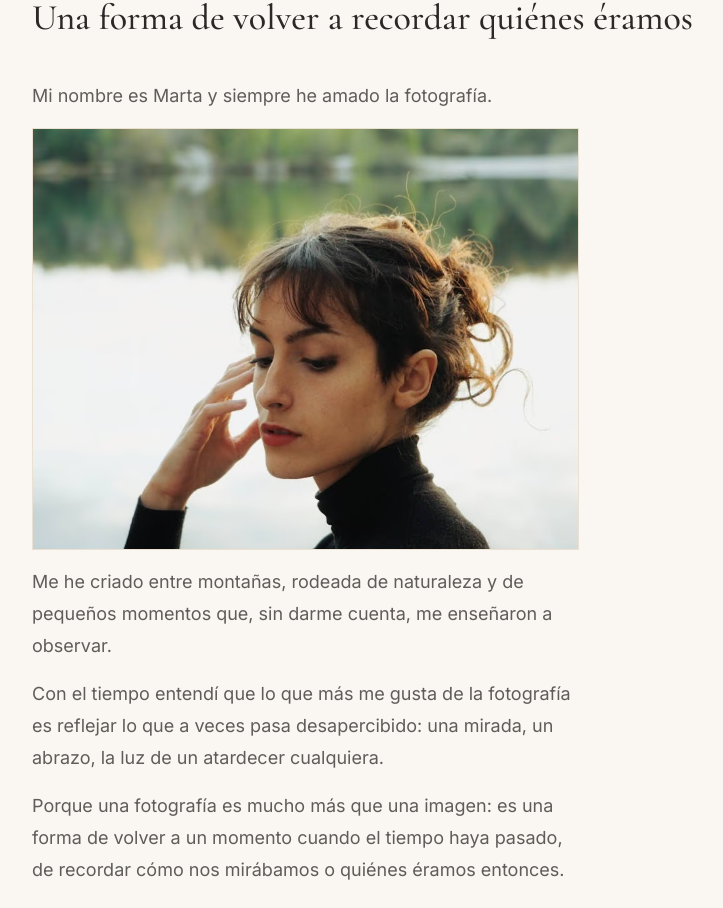
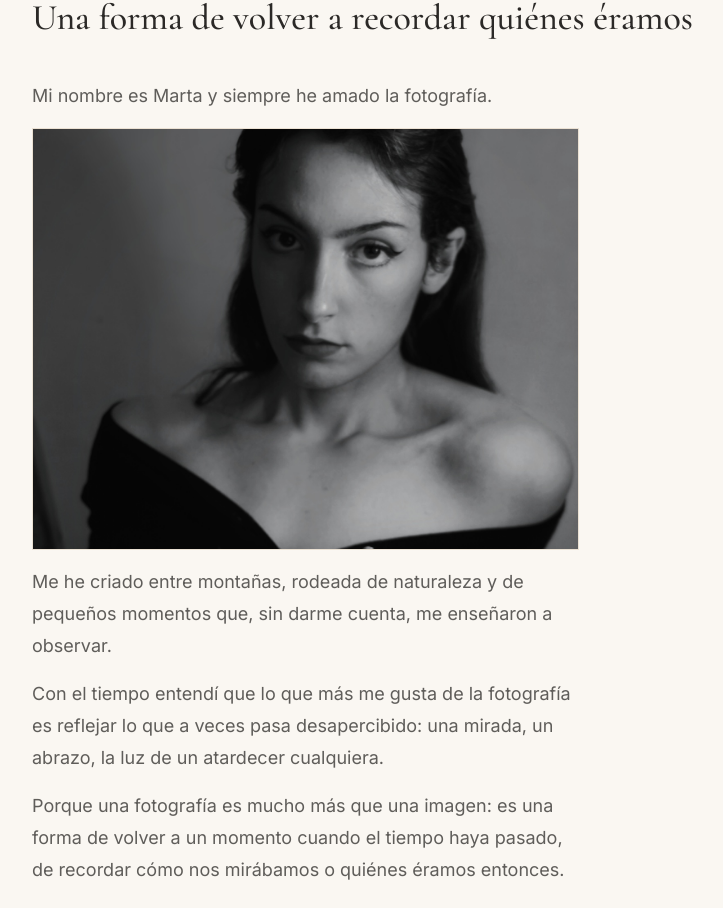
Before and after one commit to MartaGilCar/roble-rojo, a Next.js app: page / in a window 1280 px wide. Shown: the part 1595-2503 px from the top of the page, without its empty margins (8-731 px from the left). Built offline with nearby package versions, Linux system fonts and the light colour scheme; no server answers.

Commit message:
cambio de foto seccion sobre mi

```diff
--- a/src/components/sections/philosophy.tsx
+++ b/src/components/sections/philosophy.tsx
@@ -20,7 +20,7 @@ export function Philosophy() {
           <div className="overflow-hidden border border-[#EBE1D3] bg-transparent mb-4">
             <div className="relative h-[420px]">
               <Image
-                src="/yo2.avif"
+                src="/yobandw.jpeg"
                 alt="Estudio de fotografía con luz suave"
                 fill
                 sizes="(max-width: 1024px) 100vw, 50vw"
```
Also changed, not shown: public/yobandw.jpeg (added).
